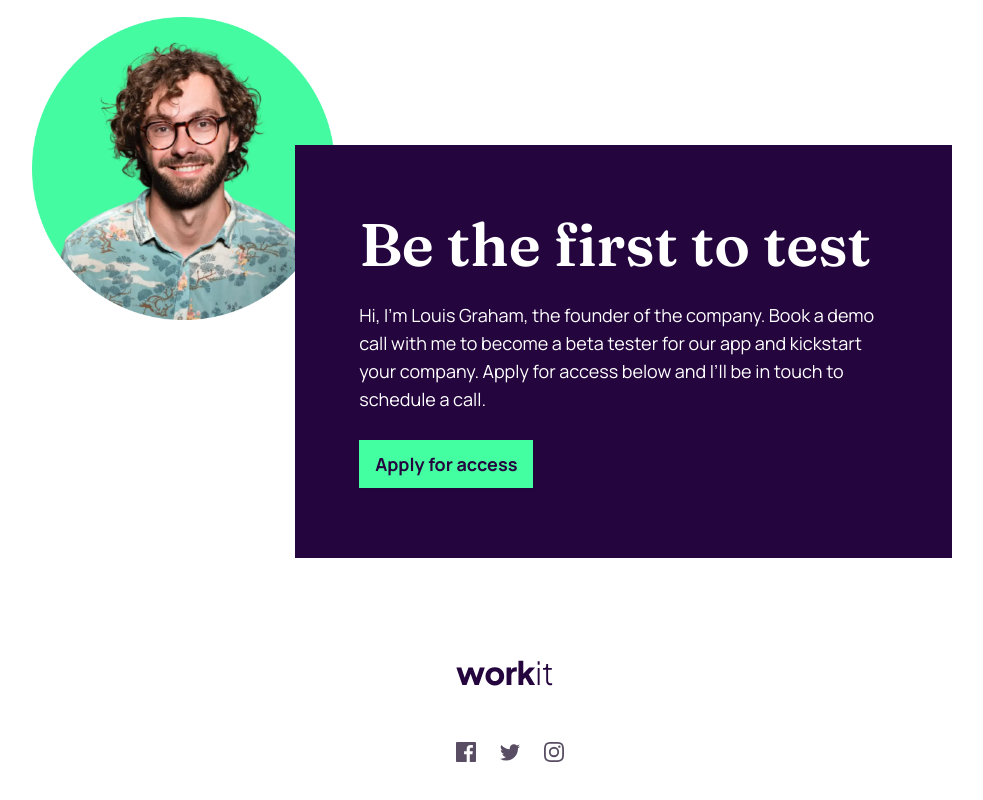
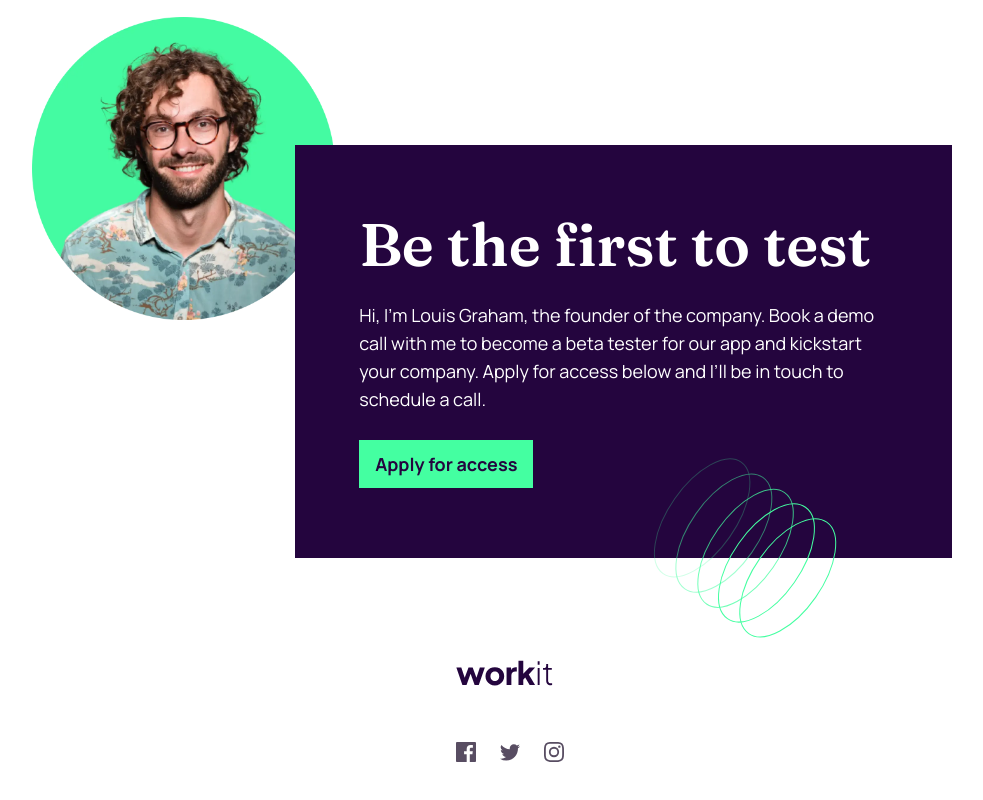
Before and after one commit to Hcmwebs/workit-landing-page, a React (Vite) app: page / in a window 1280 px wide. Shown: the part 1631-2431 px from the top of the page, without its empty margins (128-1111 px from the left). Built offline with nearby package versions, Linux system fonts and the light colour scheme.

Commit message:
added pattern to the footer

```diff
--- a/src/components/Profile.jsx
+++ b/src/components/Profile.jsx
@@ -5,7 +5,10 @@ import pattern3 from '../assets/bg-pattern-3.svg';
 
 const Profile = () => {
 	return (
-		<article className='flex flex-col md:flex-row w-full md:max-w-2xl lg:max-w-6xl justify-center items-center md:h-[526px] lg:h-[650px]'>
+		<article
+			className='flex flex-col md:flex-row w-full md:max-w-2xl lg:max-w-6xl justify-center items-center md:h-[526px] lg:h-[650px]
+		'
+		>
 			<header className='w-72 lg:w-[477px] h-72 lg:h-[477px] grid grid-cols-1 place-items-center md:self-start  rounded-full'>
 				<picture>
 					<source srcSet={founderWebp} type='image/webp' />
@@ -16,7 +19,7 @@ const Profile = () => {
 					/>
 				</picture>
 			</header>
-			<div className='bg-[#24053E] grid grid-cols-1 place-items-center md:justify-items-start gap-y-4 w-full p-8 md:p-14 lg:p-16 -translate-y-12 md:translate-y-8 md:-translate-x-16 lg:-translate-x-10 lg:translate-y-24 lg:min-h-[413px] relative'>
+			<div className='bg-[#24053E] grid grid-cols-1 place-items-center md:justify-items-start gap-y-4 w-full p-8 md:p-14 lg:p-16 -translate-y-12 md:translate-y-8 md:-translate-x-16 lg:-translate-x-10 lg:translate-y-24 lg:min-h-[413px] md:relative'>
 				<h3 className='w-full text-white font-semibold text-3xl text-center md:text-left md:text-4xl lg:text-6xl'>
 					Be the first to test
 				</h3>
@@ -32,6 +35,10 @@ const Profile = () => {
 				>
 					Apply for access
 				</button>
+				<Pattern
+					pattern={pattern3}
+					className='hidden md:block absolute -bottom-24 right-4 lg:right-24'
+				/>
 			</div>
 		</article>
 	);
```
